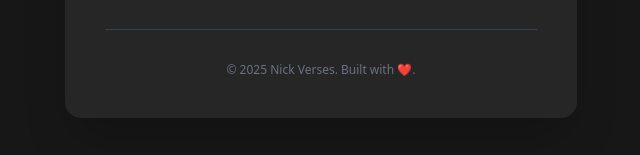
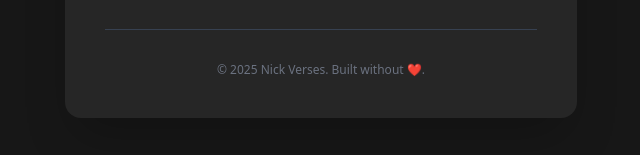
Before and after one commit to MrPivo322/First-Website-by-ChatGPT, a plain HTML site: page index.html in a window 1280 px wide. Shown: the part 1010-1165 px from the top of the page, 319-959 px from the left. Drawn offline with nearby package versions, Linux system fonts and the light colour scheme.

Commit message:
Update index.html

```diff
--- a/index.html
+++ b/index.html
@@ -44,7 +44,7 @@
 
       <!-- Footer -->
       <p class="text-xs text-gray-500">
-        © 2025 Nick Verses. Built with ❤️.
+        © 2025 Nick Verses. Built without ❤️.
       </p>
 
     </div>
```
